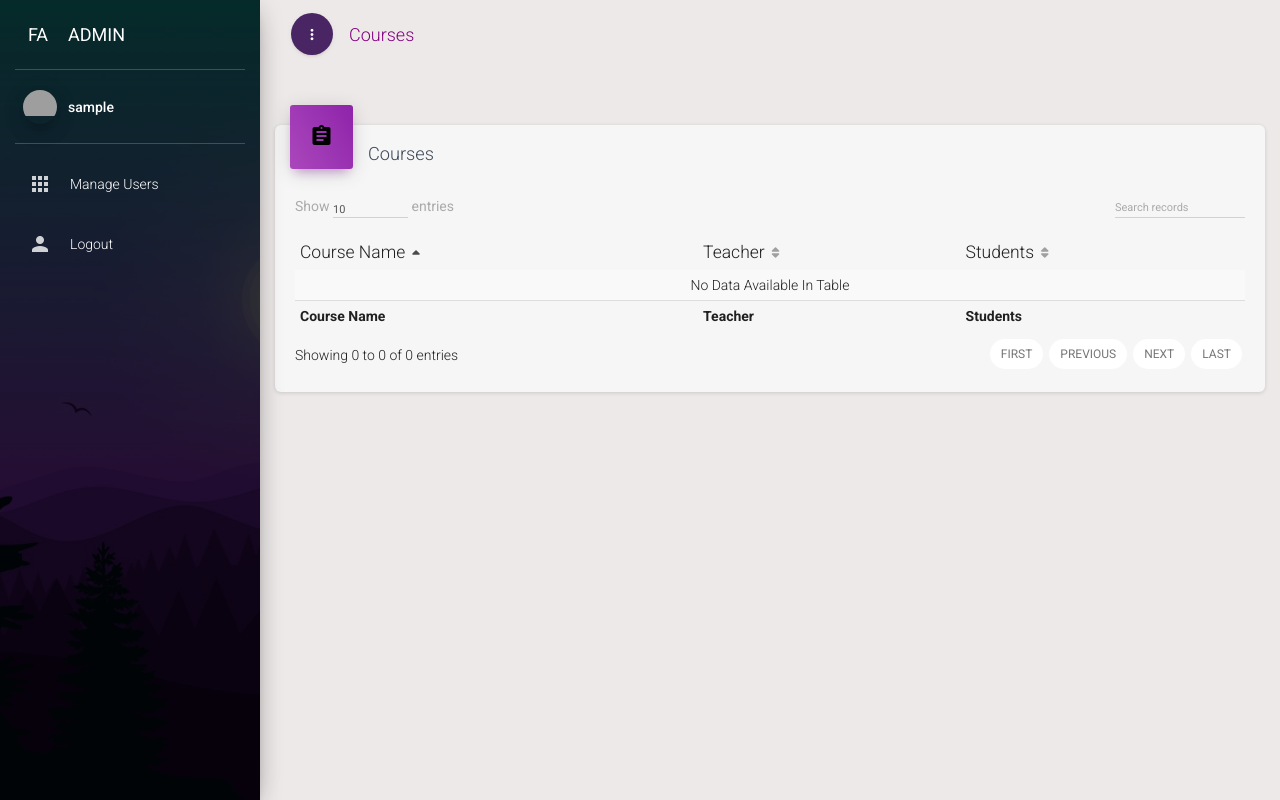
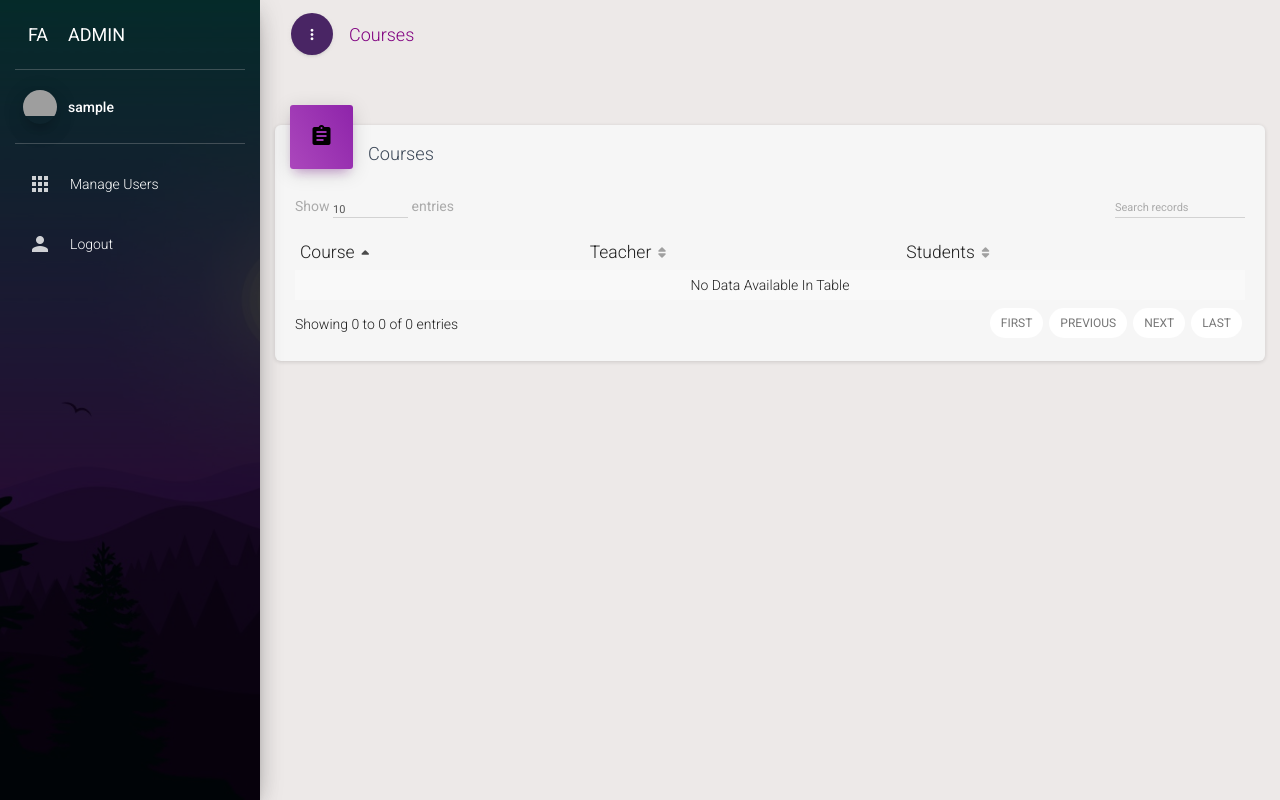
Before and after one commit to Doodsie/faceattendify_trymuna, a Flask app: page /grouplist in a window 1280 px wide. Run offline with Flask 3, Linux system fonts and the light colour scheme; the visitor is signed in with stand-in values (Sample User, id 1); data that the repository does not hold is empty; some libraries are stand-ins or nearby versions; some web fonts are replaced; grey boxes are pictures that could not be loaded.

Commit message:
Edit Course channel

```diff
--- a/templates/grouplist.html
+++ b/templates/grouplist.html
@@ -15,18 +15,11 @@
                                         <table id="datatables" class="table table-striped table-no-bordered table-hover" cellspacing="0" width="100%" style="width:100%; text-transform:capitalize;">
                                             <thead>
                                                 <tr>
-                                                    <th>Course Name</th>
+                                                    <th>Course</th>
                                                     <th>Teacher</th>
 													<th>Students</th>
                                                 </tr>
                                             </thead>
-                                            <tfoot>
-                                                <tr>
-                                                    <th>Course Name</th>
-                                                    <th>Teacher</th>
-													<th>Students</th>
-                                                </tr>
-                                            </tfoot>
                                             <tbody>
 												{% for item in data %}
                                                 <tr>
```
